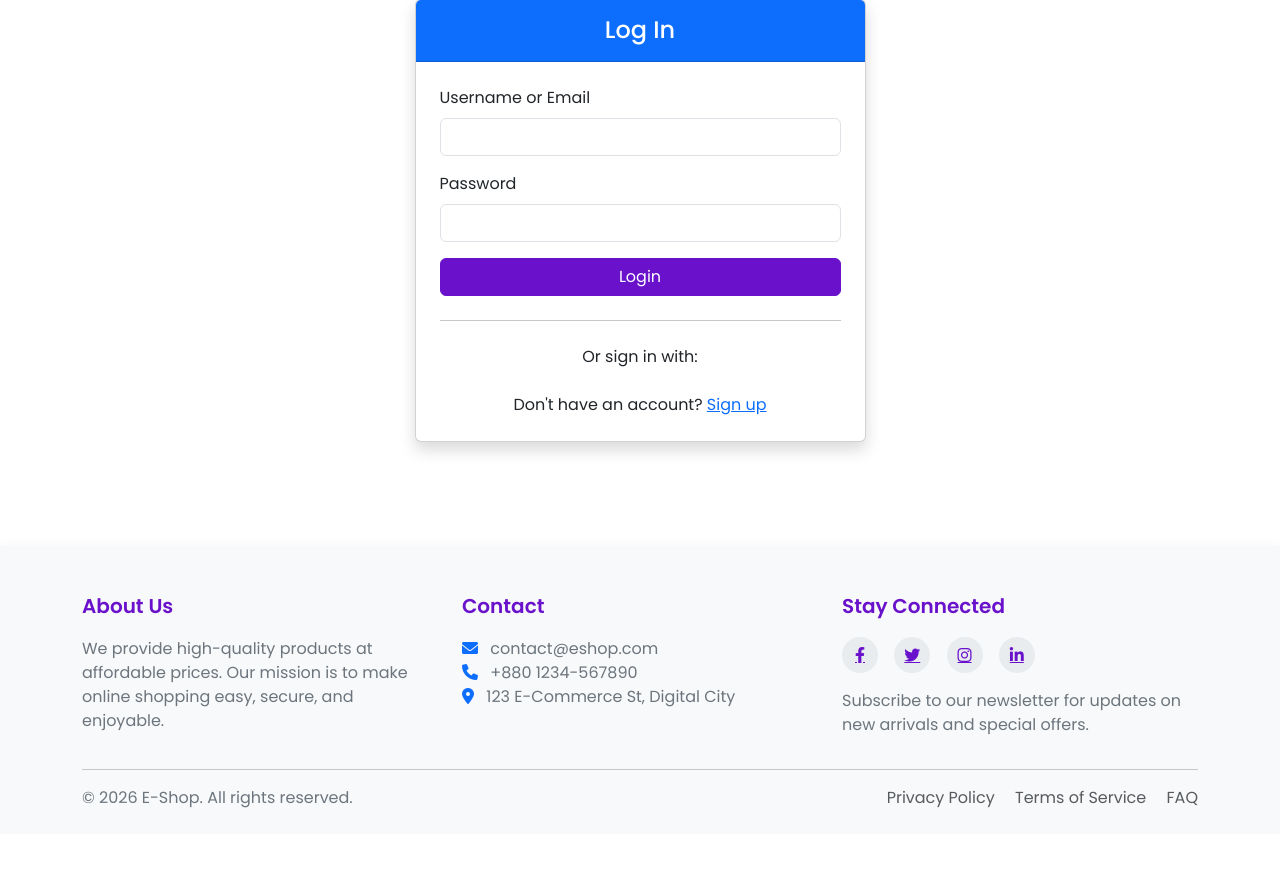
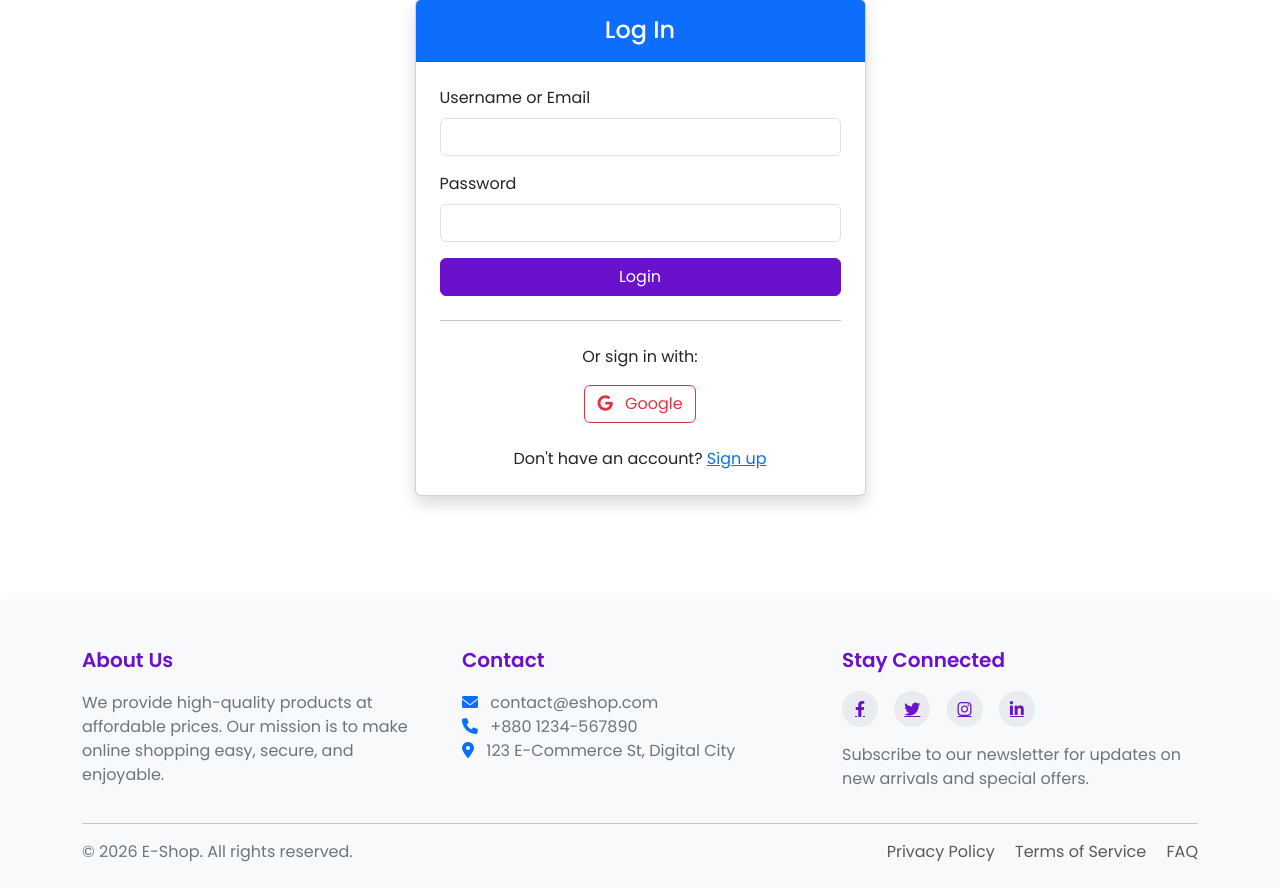
Before and after one commit to payelislam155/E-Shop, a Django app: page /login/ in a window 1280 px wide. Shown: the part 103-991 px from the top of the page. Before the commit the page ends 911 px from the top, so only its background shows below. Run offline with Django 5.2, Linux system fonts and the light colour scheme; data comes from the database, SQL or seed files in the repository; both versions use the stored data as it was after the commit; some libraries are stand-ins or nearby versions.

Commit message:
google auth connect

```diff
--- a/shop/templates/shop/login.html
+++ b/shop/templates/shop/login.html
@@ -32,9 +32,9 @@
 
                 <div class="text-center">
                     <p>Or sign in with:</p>
-                    {% comment %} <a href="{% provider_login_url 'google' next=request.GET.next %}" class="btn btn-outline-danger">
+                    <a href="{% provider_login_url 'google' next=request.GET.next %}" class="btn btn-outline-danger">
                         <i class="fab fa-google me-2"></i> Google
-                    </a> {% endcomment %}
+                    </a>
                 </div>
 
                 <div class="text-center mt-4">
--- a/shop/views.py
+++ b/shop/views.py
@@ -104,7 +104,7 @@ def product_detail(request,slug):
 
 @login_required
 def rate_product(request,product_id):
-    product = get_object_or_404(models.Product,id=product.id)
+    product = get_object_or_404(models.Product,id=product_id)
 
     ordered_items = models.OrderItem.objects.filter(
         order__user = request.user,
```
Also changed, not shown: db.sqlite3.
